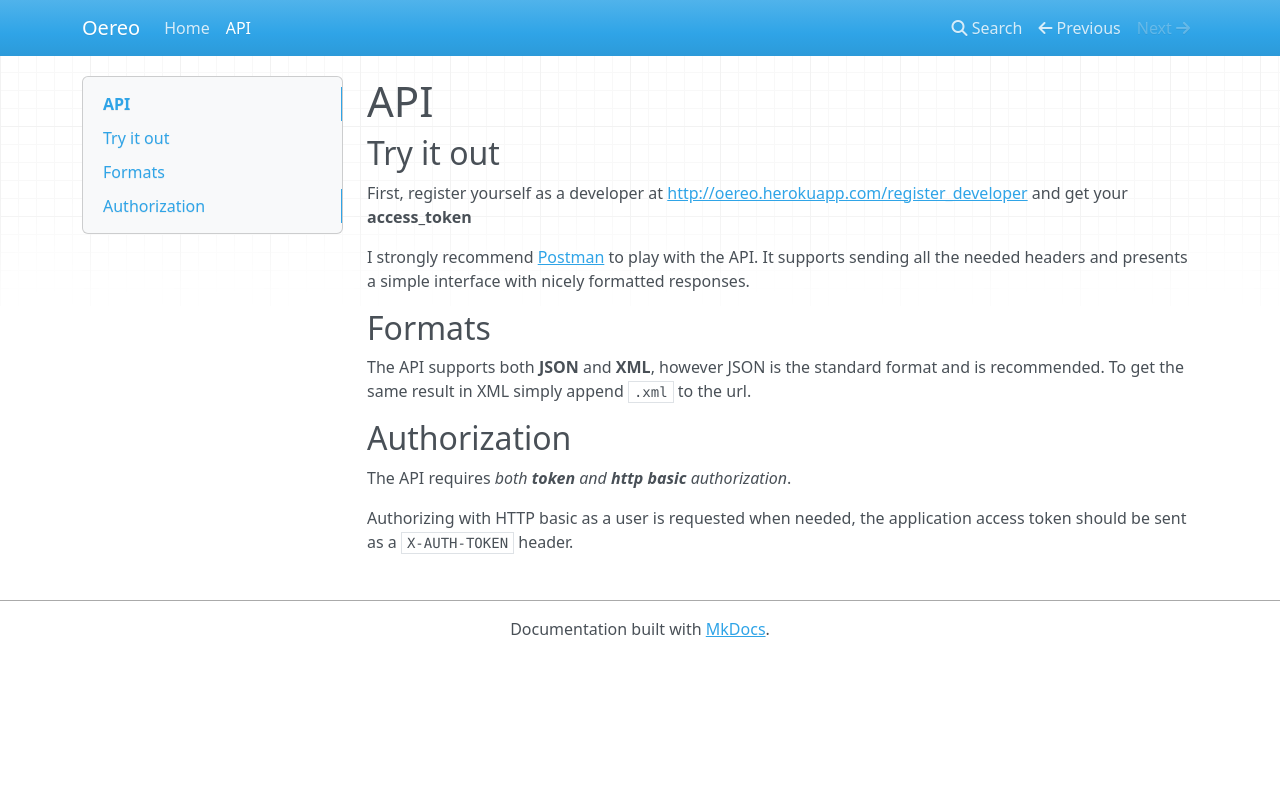
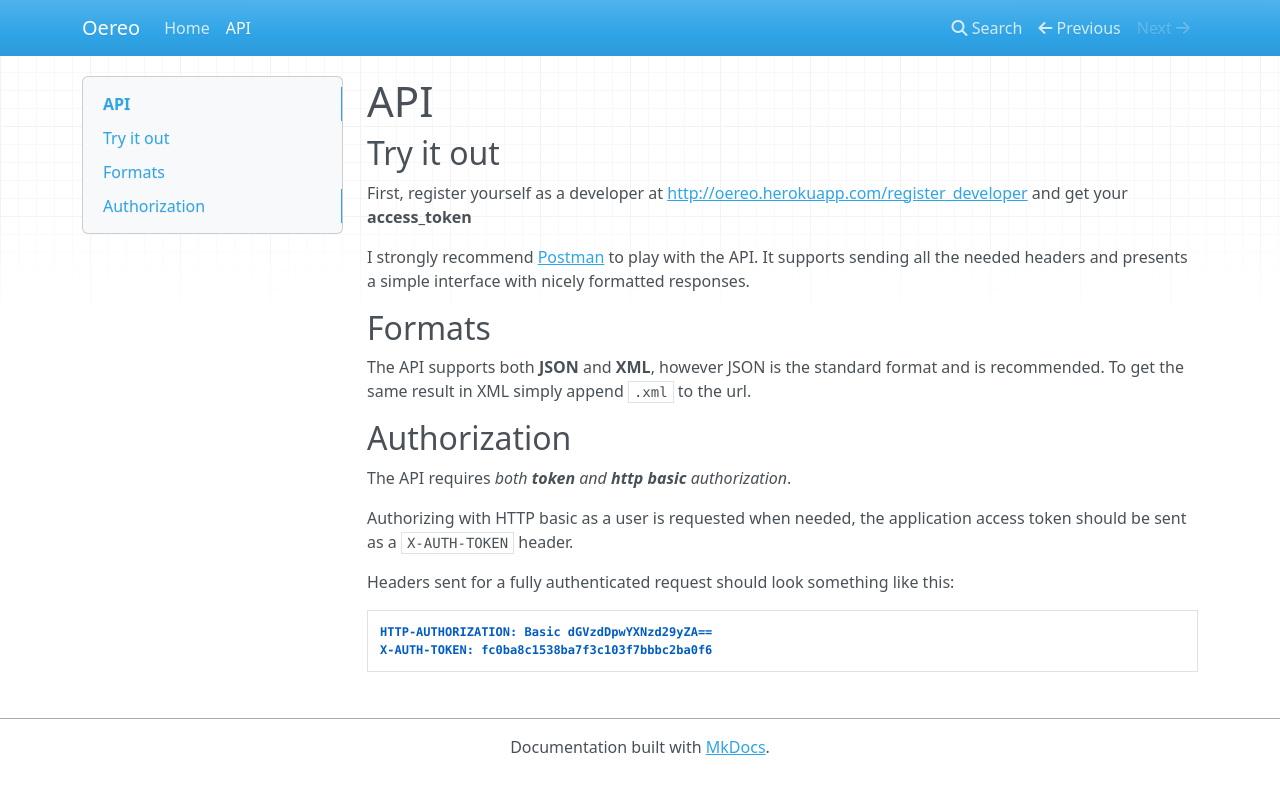
Before and after one commit to jsborjesson/oereo, an MkDocs documentation site: the page built from docs/api.md, in a window 1280 px wide. Shown: the top 794 px of the page. Built offline with MkDocs 1.6.1, drawn with Linux system fonts in a browser that asks for light colours; nearby versions of some CDN libraries; old or Windows-style settings are respelled for this version of MkDocs.

Commit message:
Example auth headers

```diff
--- a/docs/api.md
+++ b/docs/api.md
@@ -21,3 +21,8 @@ The API requires _both **token** and **http basic** authorization_.
 
 Authorizing with HTTP basic as a user is requested when needed, the
 application access token should be sent as a `X-AUTH-TOKEN` header.
+
+Headers sent for a fully authenticated request should look something like this:
+
+    HTTP-AUTHORIZATION: Basic dGVzdDpwYXNzd29yZA==
+    X-AUTH-TOKEN: fc0ba8c1538ba7f3c103f7bbbc2ba0f6
```
